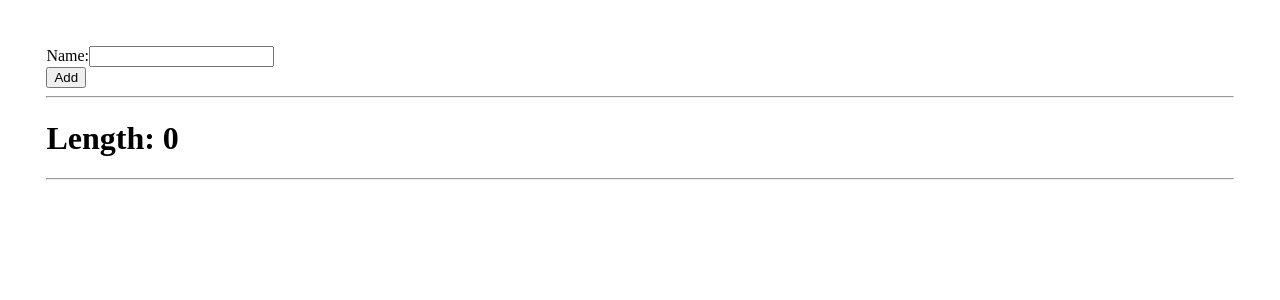
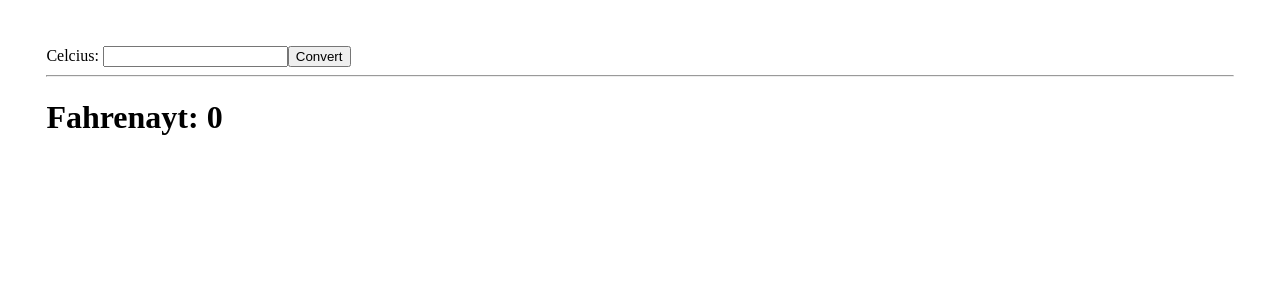
Before and after one commit to yakintech/turkcell-reactjs-tutorial, a React (Vite) app: page / in a window 1280 px wide. Shown: the top 300 px of the page. Built offline with nearby package versions, Linux system fonts and the light colour scheme.

Commit message:
celcius to f

```diff
--- a/src/App.jsx
+++ b/src/App.jsx
@@ -15,10 +15,12 @@ import StateIfElseSample from './state/StateIfElseSample'
 import StateObjectArraySample from './state/StateObjectArraySample'
 import StateInputSample from './state/StateInputSample'
 import NameArraySample from './state/NameArraySample'
+import ColorDivSample from './state/ColorDivSample'
+import CelciusToFahrenayt from './state/CelciusToFahrenayt'
 
 function App() {
 
-  return <NameArraySample/>
+  return <CelciusToFahrenayt/>
 
   return <>
     <ul>
--- /dev/null
+++ b/src/state/CelciusToFahrenayt.jsx
@@ -0,0 +1,34 @@
+
+import React, { useState } from 'react'
+
+function CelciusToFahrenayt() {
+
+    const [celcius, setcelcius] = useState(0)
+    const [fahrenayt, setfahrenayt] = useState(0)
+
+
+    const convert = () => {
+        if (!isNaN(celcius)){
+            let result = ((9 / 5) * celcius) + 32
+            setfahrenayt(result)
+        }
+        else{
+            alert("Lütfen sayısal bir değer giriniz!")
+        }
+
+    }
+
+    return <>
+        <div>
+            <label htmlFor="">Celcius: </label>
+            <input type='text' onChange={(e) => setcelcius(e.target.value)} />
+            <button onClick={convert}>Convert</button>
+        </div>
+        <hr />
+        <div>
+            <h1>Fahrenayt: {fahrenayt} </h1>
+        </div>
+    </>
+}
+
+export default CelciusToFahrenayt
--- /dev/null
+++ b/src/state/ColorDivSample.jsx
@@ -0,0 +1,20 @@
+import React, { useState } from 'react'
+
+function ColorDivSample() {
+    const [color, setcolor] = useState("red")
+
+    console.log("RENDER")
+
+    return <>
+        <div>
+            <label htmlFor="">Color: </label>
+            <input type='text' onChange={(e) => setcolor(e.target.value)} />
+        </div>
+        <hr />
+        <div style={{ width: 400, height: 400, backgroundColor: color, borderStyle:'solid' }}>
+
+        </div>
+    </>
+}
+
+export default ColorDivSample
```
